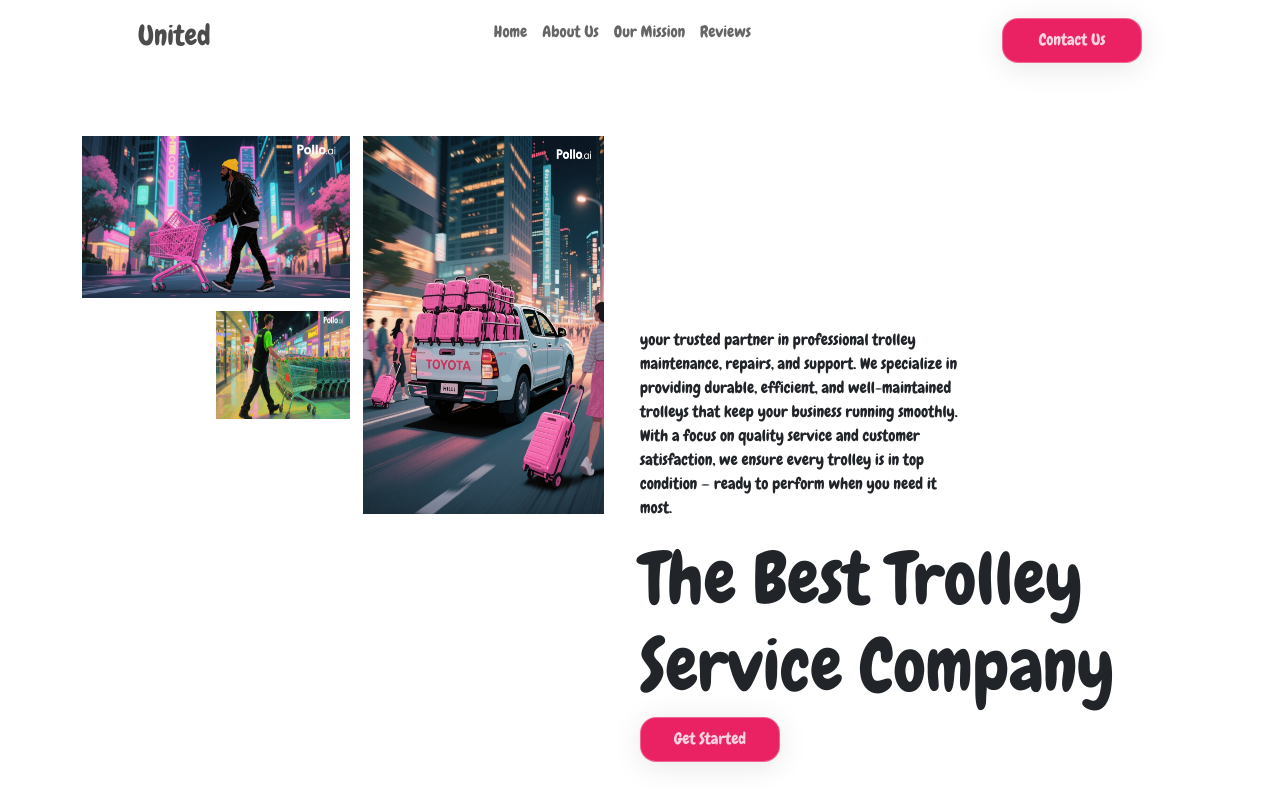
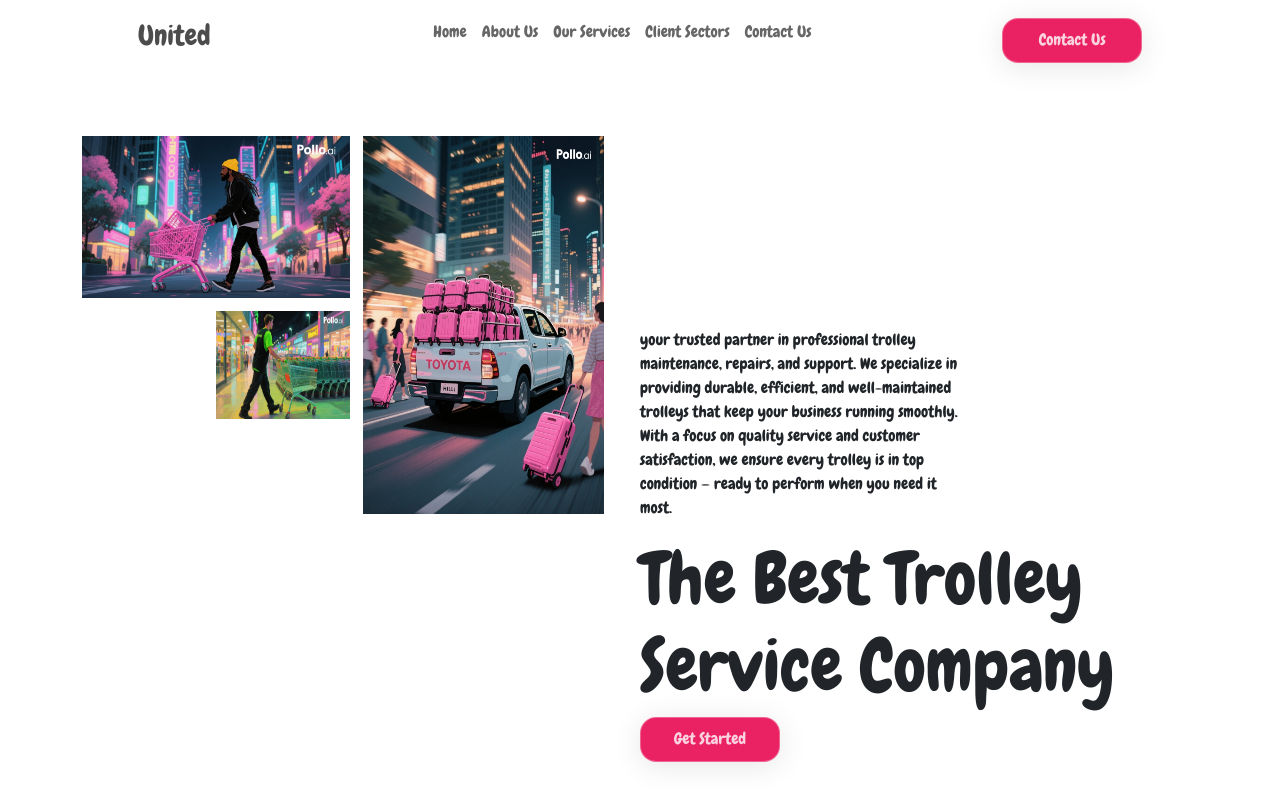
Before and after one commit to siyabongasamkelo/United, a React (Create React App) app in the folder client/: page / in a window 1280 px wide. Shown: the top 804 px of the page. Built offline with nearby package versions, Linux system fonts and the light colour scheme; a web font is replaced by a local one.

Commit message:
changed linkeds

```diff
--- a/client/src/components/common/Header.js
+++ b/client/src/components/common/Header.js
@@ -17,10 +17,13 @@ const Header = () => {
             <Link>About Us</Link>
           </li>
           <li>
-            <Link>Our Mission</Link>
+            <Link>Our Services</Link>
           </li>
           <li>
-            <Link>Reviews</Link>
+            <Link>Client Sectors</Link>
+          </li>
+          <li>
+            <Link>Contact Us</Link>
           </li>
         </ul>
       </Links>
```
